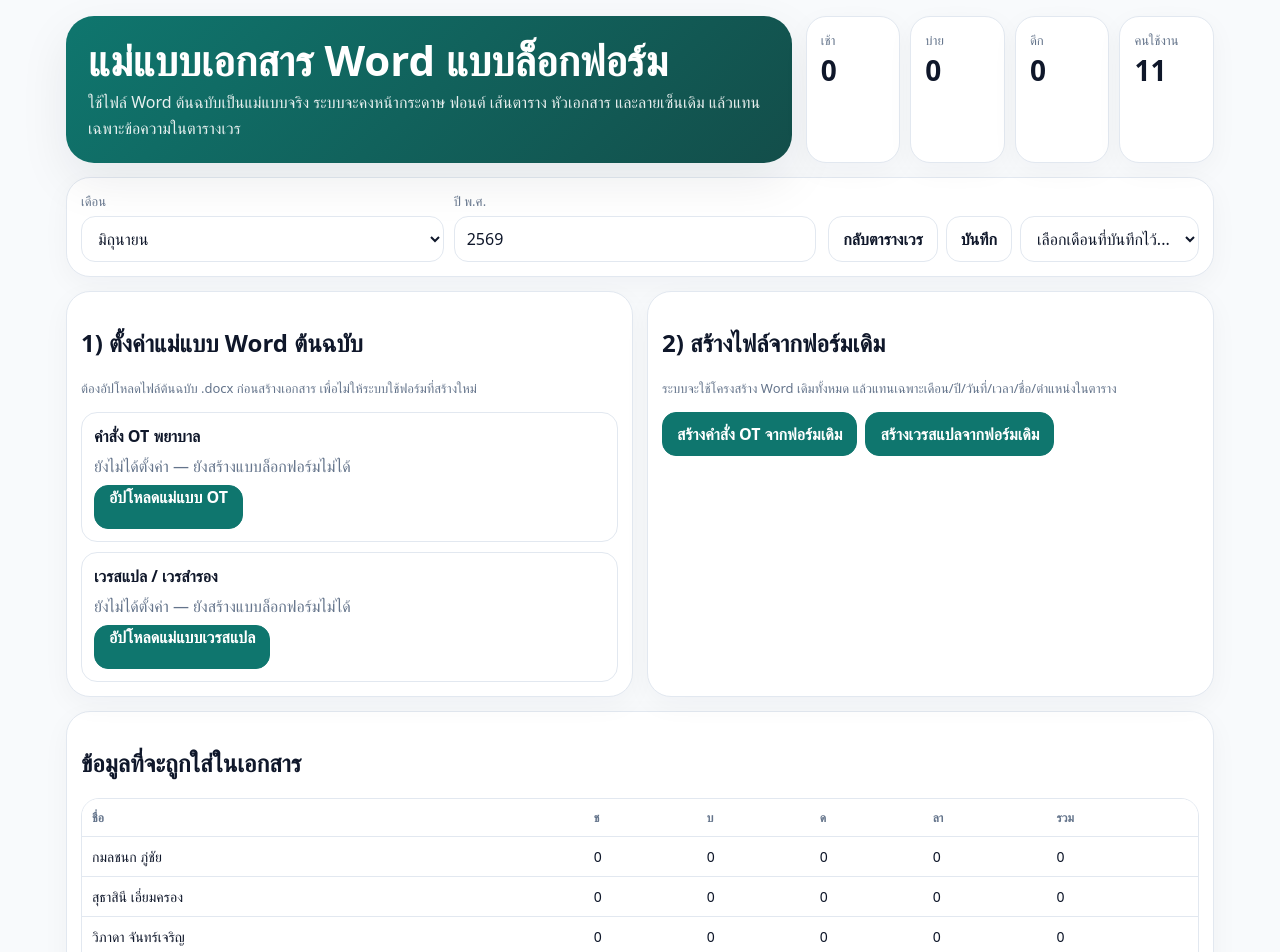
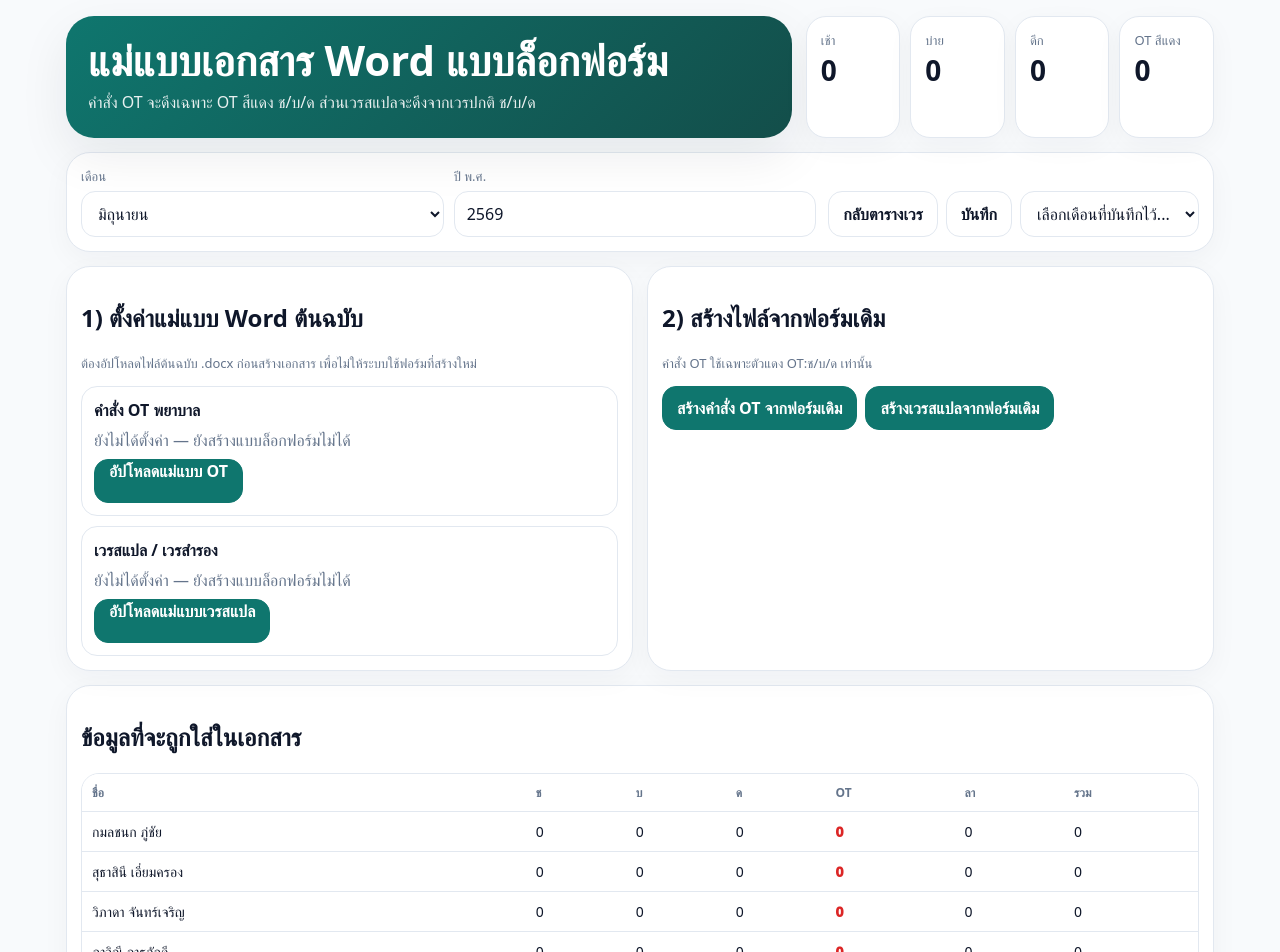
Before and after one commit to proweed001-ux/nurse-shift-mobile-web, a Next.js app: page /templates in a window 1280 px wide. Shown: the top 952 px of the page. Built offline with nearby package versions, Linux system fonts and the light colour scheme.

Commit message:
Use strict template generator for red OT values

```diff
--- a/app/templates/page.tsx
+++ b/app/templates/page.tsx
@@ -6,7 +6,8 @@
 import { summarize } from '../../lib/logic';
 import { listPlans, loadPersonnel, loadPlan, makeBlankPlan, savePlan } from '../../lib/storage';
 import { MonthPlan } from '../../lib/types';
-import { clearTemplate, exportOtFromTemplate, exportReserveFromTemplate, loadTemplateMeta, saveTemplateFile, TemplateKind, TemplateMeta } from '../../lib/template-documents';
+import { clearTemplate, loadTemplateMeta, saveTemplateFile, TemplateKind, TemplateMeta } from '../../lib/template-documents';
+import { exportOtFromTemplateStrict, exportReserveFromTemplateStrict } from '../../lib/template-documents-strict';
 
 const now = new Date();
 const defaultMonth = now.getMonth() + 1;
@@ -32,6 +33,7 @@
     morning: summary.reduce((sum, row) => sum + row.morning, 0),
     afternoon: summary.reduce((sum, row) => sum + row.afternoon, 0),
     night: summary.reduce((sum, row) => sum + row.night, 0),
+    ot: summary.reduce((sum, row) => sum + row.otTotal, 0),
   }), [summary]);
 
   function refreshTemplateMeta() {
@@ -80,7 +82,7 @@
         setMessage('ต้องอัปโหลดแม่แบบคำสั่ง OT ก่อน เพื่อคงฟอร์มต้นฉบับเป๊ะ');
         return;
       }
-      exportOtFromTemplate(plan);
+      exportOtFromTemplateStrict(plan);
     } catch (error) {
       setMessage(error instanceof Error ? error.message : 'สร้างคำสั่ง OT ไม่สำเร็จ');
     }
@@ -93,7 +95,7 @@
         setMessage('ต้องอัปโหลดแม่แบบเวรสแปลก่อน เพื่อคงฟอร์มต้นฉบับเป๊ะ');
         return;
       }
-      exportReserveFromTemplate(plan);
+      exportReserveFromTemplateStrict(plan);
     } catch (error) {
       setMessage(error instanceof Error ? error.message : 'สร้างเวรสแปลไม่สำเร็จ');
     }
@@ -106,13 +108,13 @@
       <section className="hero">
         <div className="hero-card">
           <h1>แม่แบบเอกสาร Word แบบล็อกฟอร์ม</h1>
-          <p>ใช้ไฟล์ Word ต้นฉบับเป็นแม่แบบจริง ระบบจะคงหน้ากระดาษ ฟอนต์ เส้นตาราง หัวเอกสาร และลายเซ็นเดิม แล้วแทนเฉพาะข้อความในตารางเวร</p>
+          <p>คำสั่ง OT จะดึงเฉพาะ OT สีแดง ช/บ/ด ส่วนเวรสแปลจะดึงจากเวรปกติ ช/บ/ด</p>
         </div>
         <div className="quick-grid">
           <div className="stat"><div className="stat-label">เช้า</div><div className="stat-value">{totals.morning}</div></div>
           <div className="stat"><div className="stat-label">บ่าย</div><div className="stat-value">{totals.afternoon}</div></div>
           <div className="stat"><div className="stat-label">ดึก</div><div className="stat-value">{totals.night}</div></div>
-          <div className="stat"><div className="stat-label">คนใช้งาน</div><div className="stat-value">{plan.personnel.filter((p) => p.active).length}</div></div>
+          <div className="stat"><div className="stat-label">OT สีแดง</div><div className="stat-value">{totals.ot}</div></div>
         </div>
       </section>
 
@@ -167,7 +169,7 @@
 
         <div className="card">
           <h2>2) สร้างไฟล์จากฟอร์มเดิม</h2>
-          <p className="hint">ระบบจะใช้โครงสร้าง Word เดิมทั้งหมด แล้วแทนเฉพาะเดือน/ปี/วันที่/เวลา/ชื่อ/ตำแหน่งในตาราง</p>
+          <p className="hint">คำสั่ง OT ใช้เฉพาะตัวแดง OT:ช/บ/ด เท่านั้น</p>
           <div className="actions">
             <button className="btn primary" onClick={exportOt}>สร้างคำสั่ง OT จากฟอร์มเดิม</button>
             <button className="btn primary" onClick={exportReserve}>สร้างเวรสแปลจากฟอร์มเดิม</button>
@@ -179,7 +181,7 @@
         <h2>ข้อมูลที่จะถูกใส่ในเอกสาร</h2>
         <div className="grid-wrap">
           <table className="summary-table">
-            <thead><tr><th>ชื่อ</th><th>ช</th><th>บ</th><th>ด</th><th>ลา</th><th>รวม</th></tr></thead>
+            <thead><tr><th>ชื่อ</th><th>ช</th><th>บ</th><th>ด</th><th>OT</th><th>ลา</th><th>รวม</th></tr></thead>
             <tbody>
               {summary.map((row) => (
                 <tr key={row.personnel.id}>
@@ -187,6 +189,7 @@
                   <td>{row.morning}</td>
                   <td>{row.afternoon}</td>
                   <td>{row.night}</td>
+                  <td className="ot-table-text">{row.otTotal}</td>
                   <td>{row.leaveTotal}</td>
                   <td>{row.workTotal}</td>
                 </tr>
```
